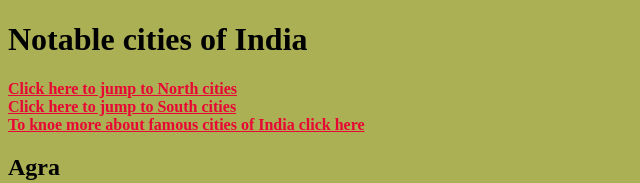
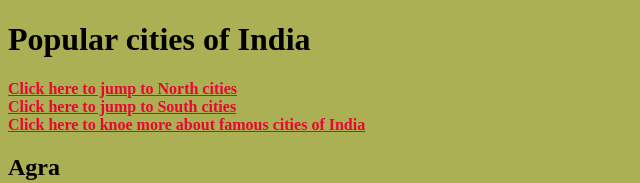
Before and after one commit to Vivek00004/Task-3_Famous-cities-in-India, a plain HTML site: page Index.html in a window 1280 px wide. Shown: the top 183 px of the page, without its empty margins (0-640 px from the left). Drawn offline with Linux system fonts and the light colour scheme.

Commit message:
Index.html

```diff
--- a/Index.html
+++ b/Index.html
@@ -2,10 +2,10 @@
 <html>
     <head><title>INDIA</title></head>
     <body style="background-color: rgb(172, 176, 84);">
-        <h1>Notable cities of  India</h1>
+        <h1>Popular cities of  India</h1>
         <a href="./North cities.html/North cities.html" style="color: rgb(232, 7, 52);"><strong>Click here to jump to North cities</strong></a><br>
         <a href="./South cities.html/South cities.html" style="color: rgb(232, 7, 52);"><strong>Click here to jump to South cities</strong></a><br>
-        <a href="https://en.wikipedia.org/wiki/List_of_cities_in_India_by_population" style="color: rgb(232, 7, 52);"><strong>To knoe more about famous cities of India click here</strong></a>
+        <a href="https://en.wikipedia.org/wiki/List_of_cities_in_India_by_population" style="color: rgb(232, 7, 52);"><strong>Click here to knoe more about famous cities of India</strong></a>
         <h2>Agra</h2>
         <a href="./North cities.html/Agra.html" title="Details about Agra">
         <img src="./Images/arga.jpeg" width="400" height="300"></a>
```
